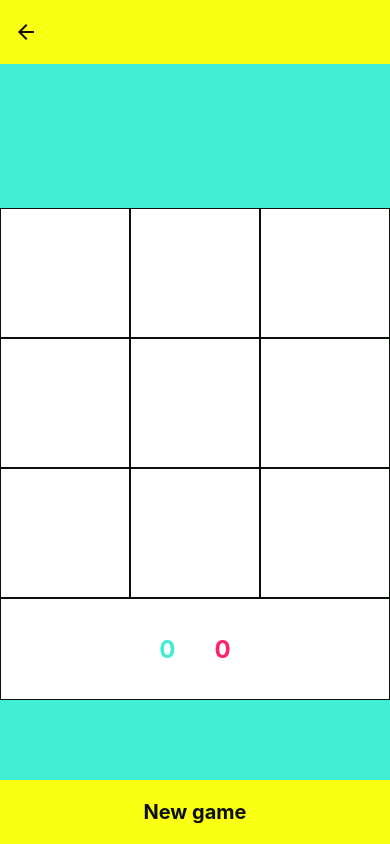
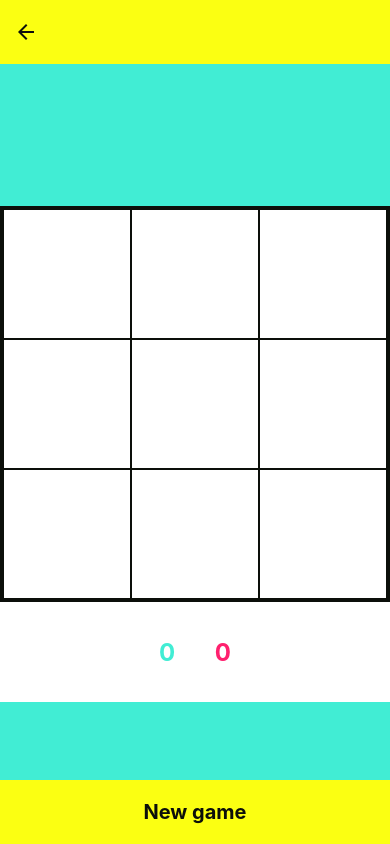
Before and after one commit to HannaKarlson/tic-tac-toe, a React Native app: screen /Game in a window 390 px wide. Built offline with nearby package versions, Linux system fonts and the light colour scheme; some icons are missing.

Commit message:
refactored code

```diff
--- a/src/components/Board.tsx
+++ b/src/components/Board.tsx
@@ -1,6 +1,6 @@
 import React, {useContext} from 'react';
 import type {FC} from 'react';
-import {View, TouchableOpacity, Dimensions, StyleSheet} from 'react-native';
+import {View, Pressable, Dimensions, StyleSheet} from 'react-native';
 import {getTileColor} from '../utils/utils';
 import {colors} from '../theme/colors';
 import {ThemeContext} from '../../App';
@@ -16,6 +16,9 @@ type Props = {
 
 const styles = StyleSheet.create({
   board: {
+    borderWidth: 3,
+  },
+  row: {
     flexDirection: 'row',
   },
   boardSquare: {
@@ -41,13 +44,13 @@ const Board: FC<Props> = ({boardState, onPressTile, pressTileDisabled}) => {
   }
   const arrayLength = boardState.length;
   return (
-    <View>
+    <View style={[styles.board, {borderColor: borderColor}]}>
       {boardState.map((row, rowIndex) => {
         return (
           <View
             key={rowIndex.toString()}
             style={[
-              styles.board,
+              styles.row,
               {
                 backgroundColor: backgroundColor,
               },
@@ -55,7 +58,7 @@ const Board: FC<Props> = ({boardState, onPressTile, pressTileDisabled}) => {
             {row.map((item, index) => {
               const itemKey = `${rowIndex.toString()}-${index.toString()}`;
               return (
-                <TouchableOpacity
+                <Pressable
                   disabled={pressTileDisabled}
                   key={itemKey}
                   style={[
@@ -76,7 +79,7 @@ const Board: FC<Props> = ({boardState, onPressTile, pressTileDisabled}) => {
                       },
                     ]}
                   />
-                </TouchableOpacity>
+                </Pressable>
               );
             })}
           </View>
--- a/src/components/Game.tsx
+++ b/src/components/Game.tsx
@@ -1,6 +1,6 @@
 import React, {useState, useEffect, useRef, useContext} from 'react';
 import type {FC} from 'react';
-import {View, Text, TouchableOpacity, StyleSheet, Animated} from 'react-native';
+import {View, Text, StyleSheet, Animated, Pressable} from 'react-native';
 import {FontAwesomeIcon} from '@fortawesome/react-native-fontawesome';
 import {faUser} from '@fortawesome/free-solid-svg-icons/faUser';
 import LottieView from 'lottie-react-native';
@@ -34,7 +34,6 @@ const styles = StyleSheet.create({
   resultView: {
     alignItems: 'center',
     justifyContent: 'space-around',
-    borderWidth: 1,
     flexDirection: 'row',
   },
   lottieView: {
@@ -173,9 +172,6 @@ const Game: FC<Props> = ({route}) => {
             {
               backgroundColor:
                 theme === 'dark' ? colors.midnightDark : colors.simpleWhite,
-
-              borderColor:
-                theme === 'dark' ? colors.simpleWhite : colors.midnightDark,
             },
           ]}>
           <View>
@@ -238,7 +234,7 @@ const Game: FC<Props> = ({route}) => {
         </View>
       </View>
 
-      <TouchableOpacity onPress={handleStartNewGame} style={styles.button}>
+      <Pressable onPress={handleStartNewGame} style={styles.button}>
         <Text
           style={[
             styles.buttonText,
@@ -250,7 +246,7 @@ const Game: FC<Props> = ({route}) => {
           ]}>
           New game
         </Text>
-      </TouchableOpacity>
+      </Pressable>
     </Animated.View>
   );
 };
--- a/src/components/SelectGameBoard.tsx
+++ b/src/components/SelectGameBoard.tsx
@@ -15,7 +15,11 @@ type Props = {
 };
 
 const styles = StyleSheet.create({
-  board: {flexDirection: 'row'},
+  board: {
+    borderWidth: 3,
+    borderColor: colors.midnightDark,
+  },
+  row: {flexDirection: 'row'},
   boardSquare: {
     flex: 1,
     borderWidth: 1,
@@ -41,13 +45,13 @@ const SelectGameBoard: FC<Props> = ({board, navigation}) => {
   return (
     <TouchableOpacity
       onPress={() => navigation.navigate('Game', {arrayLength: board.length})}
-      style={{width: width}}>
+      style={[styles.board, {width: width}]}>
       {board.map((row, rowIndex) => {
         return (
           <View
             key={rowIndex.toString()}
             style={[
-              styles.board,
+              styles.row,
               {
                 backgroundColor: backgroundColor,
 
--- a/src/components/WinnerModal.tsx
+++ b/src/components/WinnerModal.tsx
@@ -1,6 +1,6 @@
 import React, {useState, useEffect} from 'react';
 import type {FC} from 'react';
-import {Modal, Platform, StyleSheet} from 'react-native';
+import {Modal, Platform, Pressable, StyleSheet} from 'react-native';
 import LottieView from 'lottie-react-native';
 import celebration from '../../assets/celebration.json';
 
@@ -12,6 +12,9 @@ const styles = StyleSheet.create({
   lottieView: {
     flex: 1,
     marginBottom: Platform.OS === 'android' ? 45 : 0,
+  },
+  pressable: {
+    flex: 1,
   },
 });
 
@@ -31,12 +34,16 @@ const WinnerModal: FC<Props> = ({winner}) => {
 
   return (
     <Modal visible={modalVisible} transparent={true}>
+      <Pressable
+        onPress={() => setModalVisible(false)}
+        style={styles.pressable}>
         <LottieView
           style={styles.lottieView}
           source={celebration}
           autoPlay
           loop
         />
+      </Pressable>
     </Modal>
   );
 };
```
Lines whose indentation alone changed are shown as unchanged.
